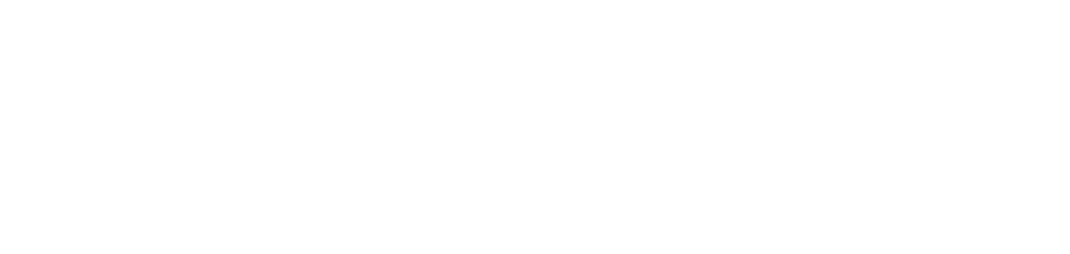
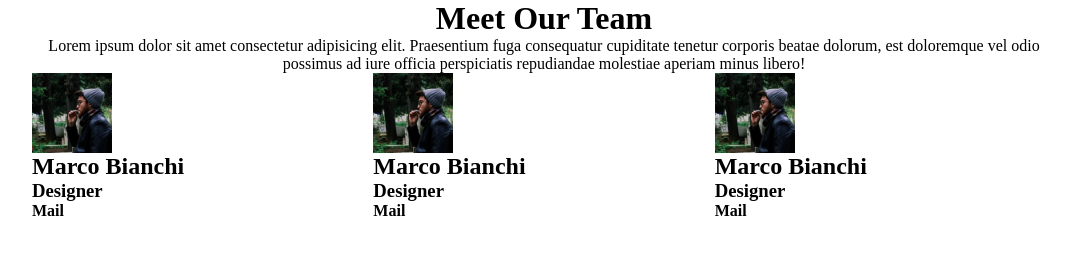
Before and after one commit to MarcoInchingoli89/html-css-float-cards, a plain HTML site: page index.html in a window 1280 px wide. Shown: the whole page, without its empty margins (96-1166 px from the left). Drawn offline with Linux system fonts and the light colour scheme.

Commit message:
Add Header Main Floating Cards

```diff
--- a/assets/css/style.css
+++ b/assets/css/style.css
@@ -1,10 +1,12 @@
-/* Palette */
+/*#region Palette */
 
 :root {
     --ft-dark: #0F0E17;
     --ft-mail: #61C0E1;
     --title-: #E53170;
 }
+
+/*#endregion Palette */
 
 /*#region CommonRules*/
 
@@ -14,6 +16,11 @@
    box-sizing: border-box;
 }
 
+
+/*#endregion CommonRules*/
+
+/*#region Utilities*/
+
 .clearfix {
     content: "";
     display: table;
@@ -22,6 +29,8 @@
 
 img {
     max-width: 100%;
+    height: 5rem;
+    vertical-align: middle;
 }
 
 .container {
@@ -29,4 +38,21 @@ img {
     margin: auto;
 }
 
-/*#endregion CommonRules*/
+.card {
+    float: left;
+    width: calc(100% / 3);
+}
+
+.text {
+    vertical-align: middle;
+}
+
+/*#endregion Utilities*/
+
+/*#region Header*/
+
+header {
+    text-align: center;
+}
+
+/*#endregion Header*/
--- a/index.html
+++ b/index.html
@@ -11,8 +11,65 @@
 
     <div class="container">
 
-        <header id="site_header"></header>
-        <main id="site_main"></main>
+        <!-- site header -->
+        <header id="site_header">
+
+            <h1>Meet Our Team</h1>
+            <p>Lorem ipsum dolor sit amet consectetur adipisicing elit. Praesentium fuga consequatur cupiditate tenetur corporis beatae dolorum, est doloremque vel odio possimus ad iure officia perspiciatis repudiandae molestiae aperiam minus libero!</p>
+
+        </header>
+
+
+        <main id="site_main">
+
+            <div class="row">
+
+                <div class="col_3">
+
+                    <div class="card">
+
+                        <img src="./assets/img/male1.png" alt="a man smoking">
+                        <h2>Marco Bianchi</h2>
+                        <h3>Designer</h3>
+                        <h4>Mail</h4>
+
+
+                    </div>
+
+                    <div class="card">
+
+                        <img src="./assets/img/male1.png" alt="a man smoking">
+
+                        <div>
+
+                            <h2>Marco Bianchi</h2>
+                            <h3>Designer</h3>
+                            <h4>Mail</h4>
+
+                        </div>
+
+
+
+                    </div>
+
+                    <div class="card">
+
+                        <img src="./assets/img/male1.png" alt="a man smoking">
+                        <h2>Marco Bianchi</h2>
+                        <h3>Designer</h3>
+                        <h4>Mail</h4>
+
+
+                    </div>
+
+                </div>
+
+            </div>
+
+
+
+        </main>
+
         <footer id="site_footer"></footer>
 
 
```
